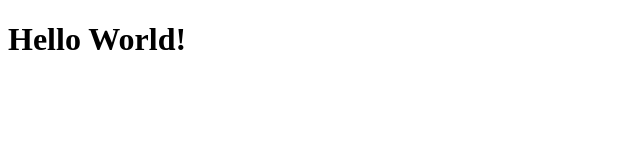
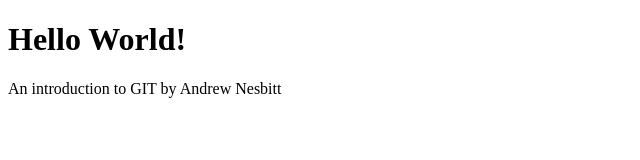
Before and after one commit to Gicela/gicela.github.io, a plain HTML site: page index.html in a window 1280 px wide. Shown: the whole page, without its empty margins (0-640 px from the left). Drawn offline with Linux system fonts and the light colour scheme.

Commit message:
Introduction

```diff
--- a/index.html
+++ b/index.html
@@ -7,7 +7,7 @@
 
 <body>
 <h1>Hello World!</h1>
-
+    <p> An introduction to  GIT by Andrew Nesbitt</p>
 
 </body>
 </html>
```
